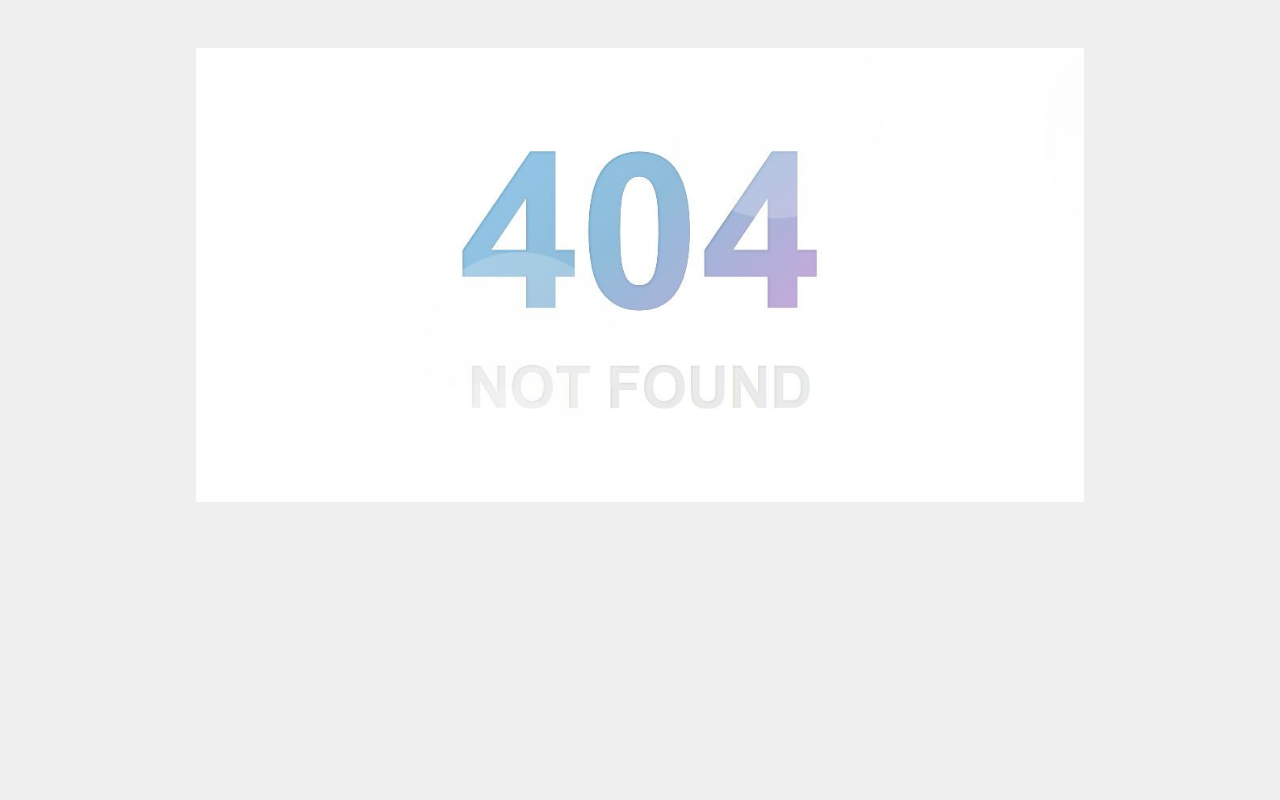
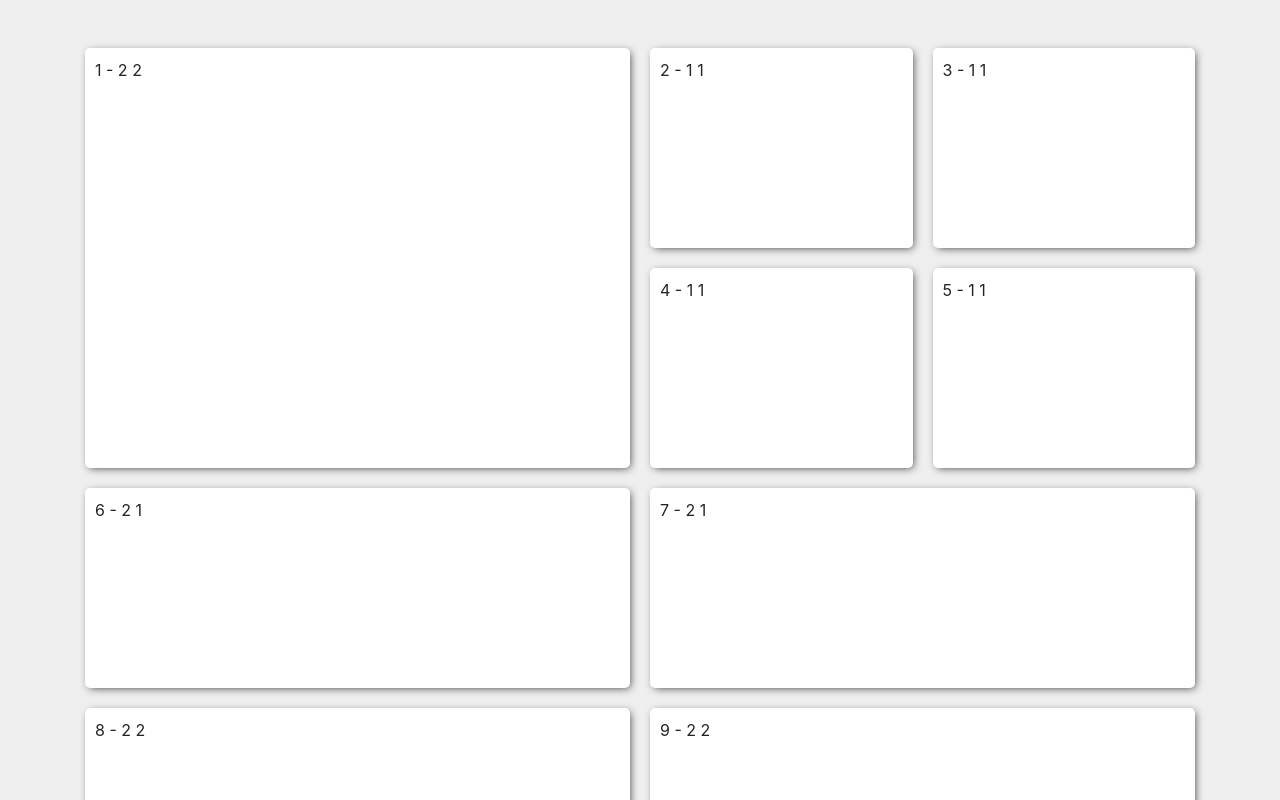
Before and after one commit to gurdeep4git/Angular-Playground, an Angular app: page /grid in a window 1280 px wide. Before the commit this address led to /404. Shown: the top 800 px of the page. Built offline with nearby package versions, Linux system fonts and the light colour scheme.

Commit message:
gird learning

```diff
--- a/src/app/app-routing.module.ts
+++ b/src/app/app-routing.module.ts
@@ -27,6 +27,10 @@ const routes: Routes = [
     canActivate: [AuthGuard],
     loadChildren: () => import('./blog/blog.module').then((m) => m.BlogModule),
   },
+  {
+    path: 'grid',
+    loadChildren: () => import('./grid/grid.module').then((m) => m.GridModule),
+  },
   { path: '404', component: NotFoundComponent },
   { path: '**', redirectTo: '/404' },
 ];
--- /dev/null
+++ b/src/app/grid/grid/grid-mock.ts
@@ -0,0 +1,39 @@
+const cards = [
+  {
+    id: 1,
+    size: [2, 2],
+  },
+  {
+    id: 2,
+    size: [1, 1],
+  },
+  {
+    id: 3,
+    size: [1, 1],
+  },
+  {
+    id: 4,
+    size: [1, 1],
+  },
+  {
+    id: 5,
+    size: [1, 1],
+  },
+  {
+    id: 6,
+    size: [2, 1],
+  },
+  {
+    id: 7,
+    size: [2, 1],
+  },
+  {
+    id: 8,
+    size: [2, 2],
+  },
+  {
+    id: 9,
+    size: [2, 2],
+  },
+];
+export { cards };
--- /dev/null
+++ b/src/app/grid/grid/grid.component.html
@@ -0,0 +1,13 @@
+<div class="grid-container">
+  <ng-container *ngFor="let card of cards">
+    <div
+      class="grid-item"
+      [ngStyle]="{
+        'grid-column': card.size[0] === 2 ? 'auto / span 2' : null,
+        'grid-row': card.size[1] === 2 ? 'auto / span 2' : null
+      }"
+    >
+      {{ card.id }} - {{ card.size[0] }} {{ card.size[1] }}
+    </div>
+  </ng-container>
+</div>
--- /dev/null
+++ b/src/app/grid/grid/grid.component.scss
@@ -0,0 +1,19 @@
+$cardHeight: 200;
+
+.grid-container {
+  display: grid;
+  grid-template-columns: repeat(4, 1fr);
+  grid-template-rows: auto;
+  gap: 20px;
+  grid-auto-rows: minmax(200px, auto);
+}
+.grid-item {
+  background-color: #ffffff;
+  width: 100%;
+  min-height: #{$cardHeight}px;
+  padding: 10px;
+  border-radius: 5px;
+  box-shadow: 2px 2px 9px -2px rgba(0, 0, 0, 0.75);
+  -webkit-box-shadow: 2px 2px 9px -2px rgba(0, 0, 0, 0.75);
+  -moz-box-shadow: 2px 2px 9px -2px rgba(0, 0, 0, 0.75);
+}
--- /dev/null
+++ b/src/app/grid/grid/grid.component.ts
@@ -0,0 +1,16 @@
+import { Component, OnInit } from '@angular/core';
+import { cards } from './grid-mock';
+import { Card } from './../../shared/models/card/card.model';
+@Component({
+  selector: 'app-grid',
+  templateUrl: './grid.component.html',
+  styleUrls: ['./grid.component.scss'],
+})
+export class GridComponent implements OnInit {
+  cards: Card[];
+  constructor() {
+    this.cards = cards;
+  }
+
+  ngOnInit(): void {}
+}
--- a/src/app/shared/components/navbar/navbar.component.html
+++ b/src/app/shared/components/navbar/navbar.component.html
@@ -23,6 +23,11 @@
           >Blog</a
         >
       </li>
+      <li class="nav-item" routerLinkActive="active">
+        <a class="nav-link" routerLink="/grid" href="javascript:void(0)"
+          >Grid</a
+        >
+      </li>
     </ul>
     <div [ngStyle]="{ cursor: 'pointer' }">
       <app-user-initial
--- /dev/null
+++ b/src/app/shared/models/card/card.model.ts
@@ -0,0 +1,4 @@
+export interface Card {
+  id: number;
+  size: number[];
+}
```
Also changed, not shown: src/app/grid/grid-routing.module.ts (added, +17 -0 lines), src/app/grid/grid.module.ts (added, +15 -0 lines), 1 other file (tests, documents, lock files or other folders).
